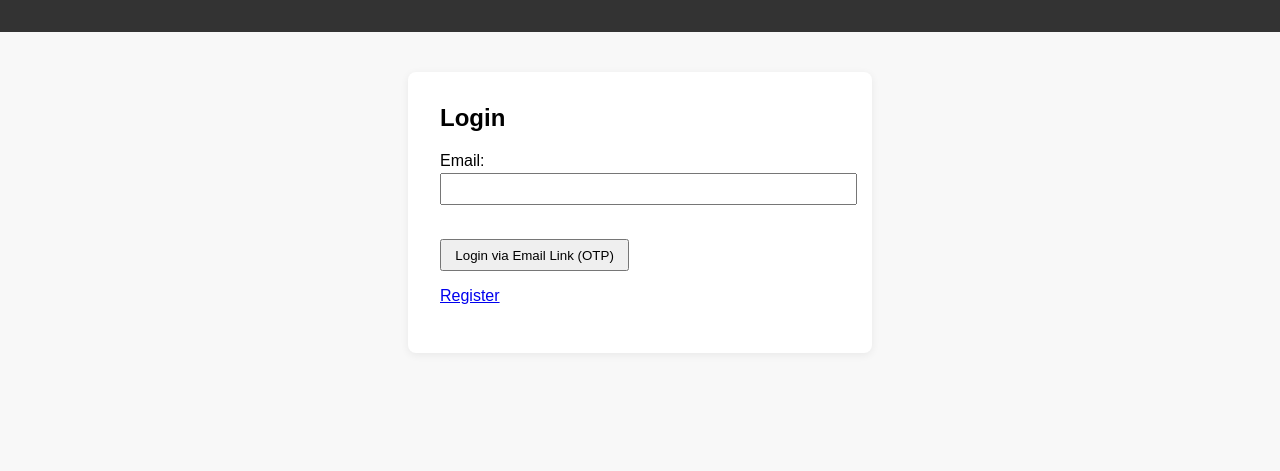
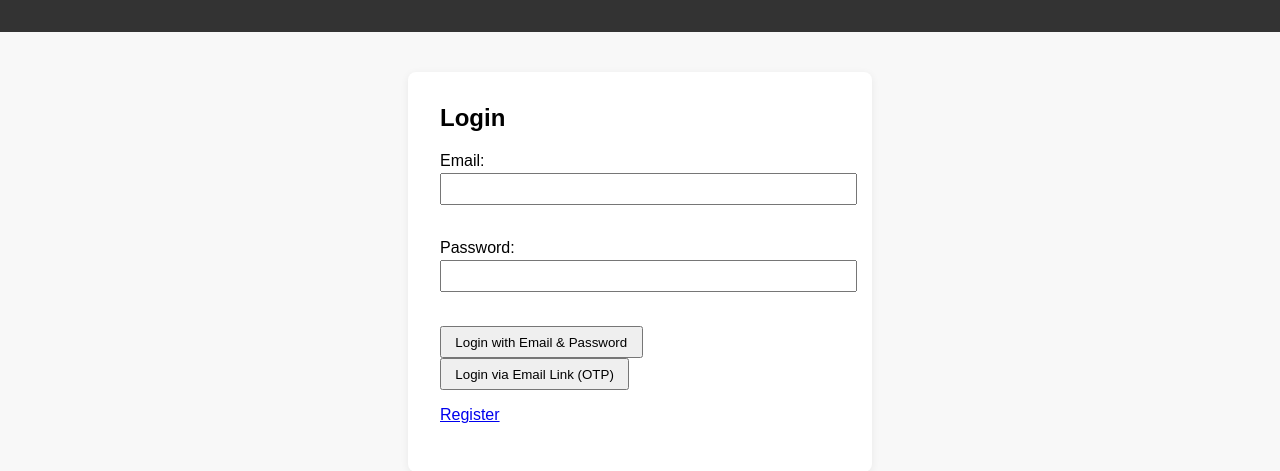
Before and after one commit to AustinMuriithiSchool/Restaurant-Recommendation-System-Using-Sentiment-Analysis, a Flask app: page /login in a window 1280 px wide. Shown: the top 471 px of the page. Run offline with Flask 3, Linux system fonts and the light colour scheme; some libraries are stand-ins or nearby versions.

Commit message:
fixed some bugs with logging in

```diff
--- a/restaurant-recommender/app.py
+++ b/restaurant-recommender/app.py
@@ -104,8 +104,8 @@ def session_login():
         return resp
     except Exception as e:
         print("Session cookie creation error:", e)
-    import traceback; traceback.print_exc()
-    return jsonify({'error': 'Failed to create session cookie', 'details': str(e)}), 401
+        import traceback; traceback.print_exc()
+        return jsonify({'error': 'Failed to create session cookie', 'details': str(e)}), 401
 
 
 
--- a/restaurant-recommender/templates/login.html
+++ b/restaurant-recommender/templates/login.html
@@ -4,6 +4,8 @@
 <h2>Login</h2>
 <form id="login-form">
     <label>Email:<br><input type="email" id="login-email" required></label><br>
+    <label>Password:<br><input type="password" id="login-password"></label><br>
+    <button type="button" onclick="authLoginWithPassword()">Login with Email & Password</button>
     <button type="button" onclick="authLoginWithEmailLink()">Login via Email Link (OTP)</button>
 </form>
 <p><a href="/register">Register</a></p>
```
